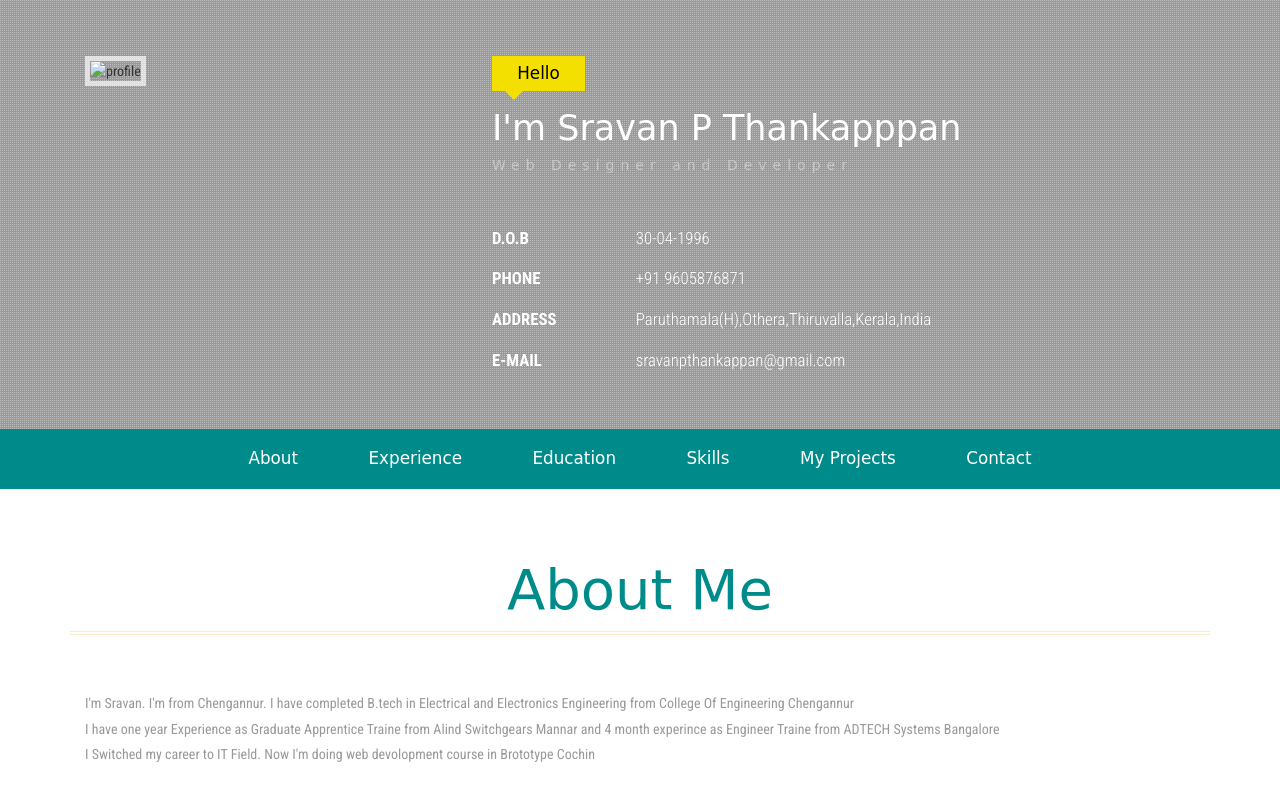
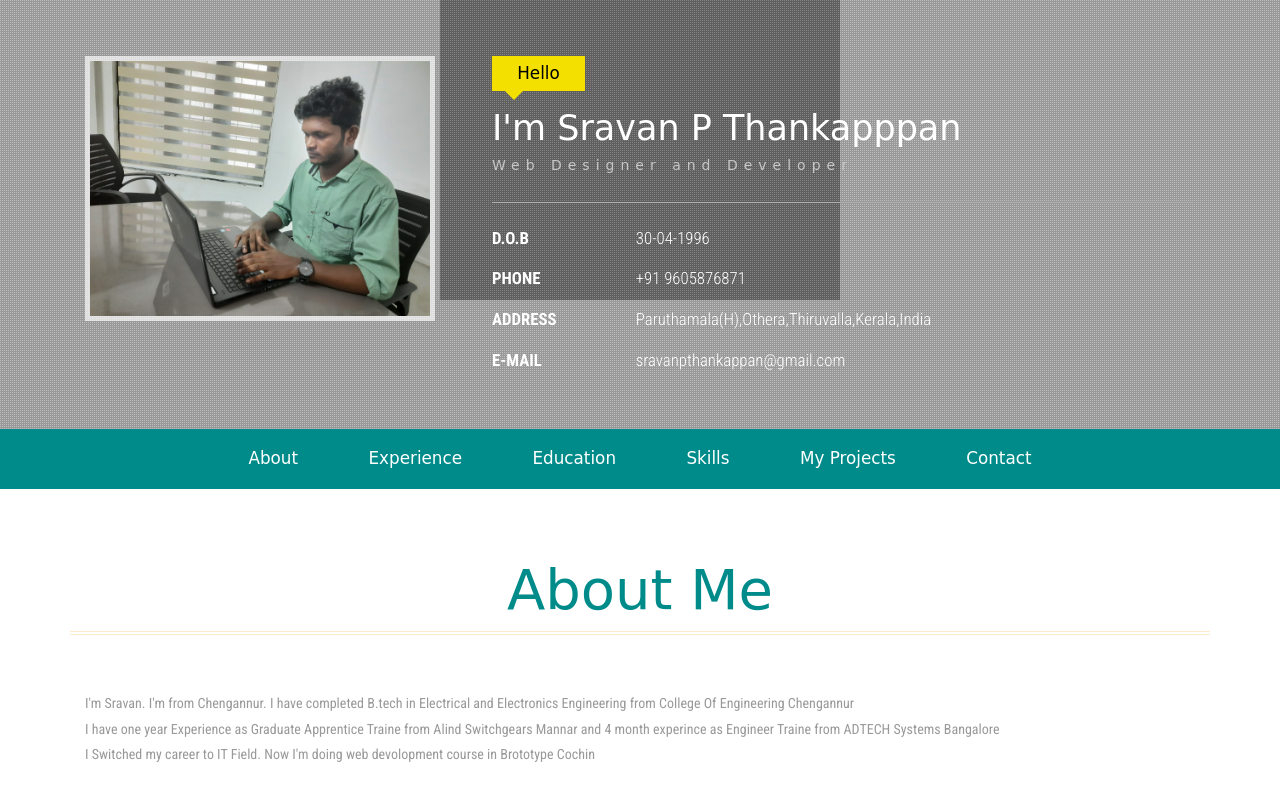
Before and after one commit to Sravan-P-Thankappan/personal-wbsite, a plain HTML site: page index.html in a window 1280 px wide. Shown: the top 800 px of the page. Drawn offline with nearby package versions, Linux system fonts and the light colour scheme; the site is published under a folder, as on GitHub Pages, so addresses that start at the root find nothing; a web font is replaced by a local one.

Commit message:
second commit

```diff
--- a/index.html
+++ b/index.html
@@ -48,12 +48,12 @@ License URL: http://creativecommons.org/licenses/by/3.0/
 
 <body>
 	<!--banner-->
-	<div id="home" class="banner" style="background:url('/old-black-background-grunge-texture-dark-wallpaper-blackboard-chalkboard-room-wall.jpg')no-repeat center 0px !important;-webkit-background-size:cover; background-size:cover ;
+	<div id="home" class="banner" style="background:url('old-black-background-grunge-texture-dark-wallpaper-blackboard-chalkboard-room-wall.jpg')no-repeat center 0px !important;-webkit-background-size:cover; background-size:cover ;
   	-moz-background-size:cover; position: relative;" >
 		<div class="banner-info">
 			<div class="container">
 				<div class="col-md-4 header-left">
-					<img src="/IMG-20220520-WA0005.jpg" alt="profile" />
+					<img src="IMG-20220520-WA0005.jpg" alt="profile" />
 				</div>
 				<div class="col-md-8 header-right">
 					<h2>Hello</h2>
@@ -130,8 +130,7 @@ License URL: http://creativecommons.org/licenses/by/3.0/
 				<p>I have one year Experience as Graduate Apprentice Traine from Alind Switchgears Mannar and 4 month
 					experince as Engineer Traine from ADTECH Systems Bangalore </p>
 					<p>I Switched my career to IT Field. Now I'm doing web devolopment course in Brototype Cochin </p>
-				<!-- <p>I have completed training in Industrial Automation and familiar in plc programming and scada
-					programming I have hands on experince in plc's , Schneider,Seimens,AB,ABB,DELTA</p> -->
+
 
 				<p></p>
 
```
